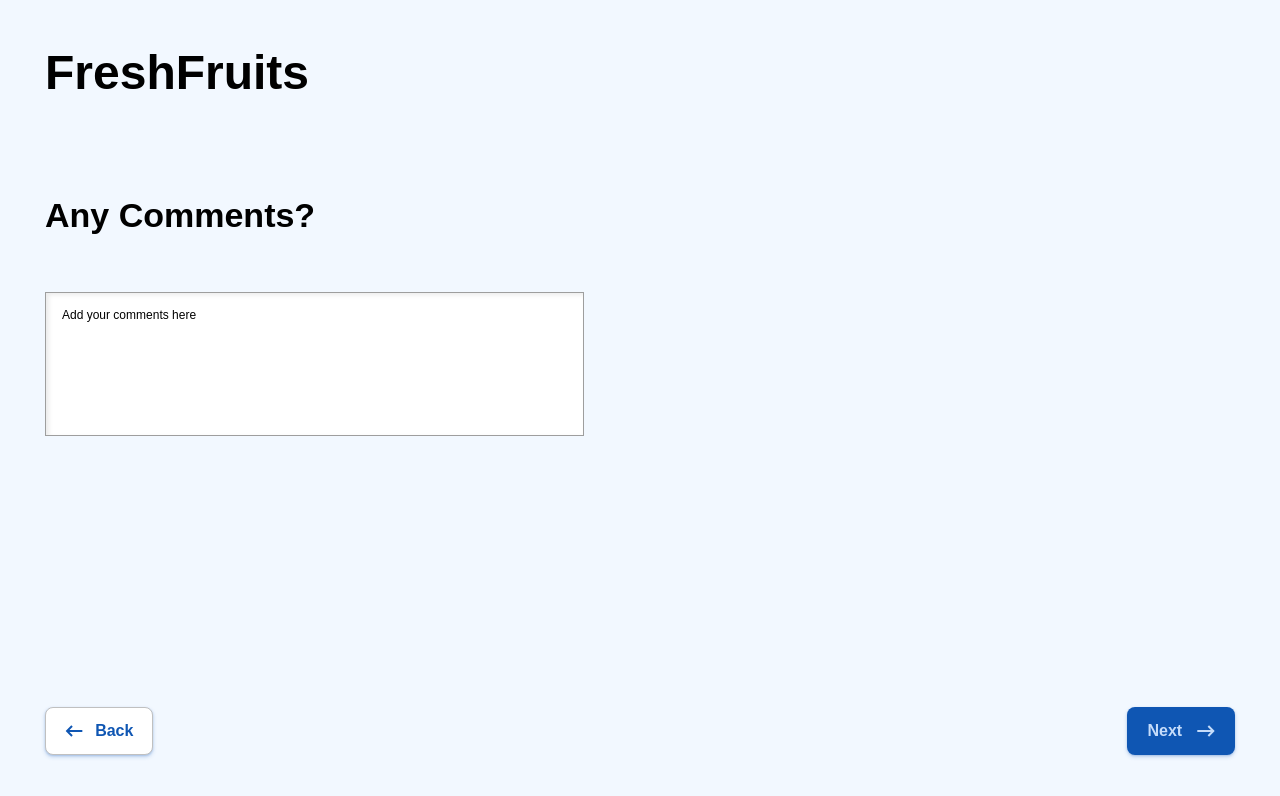
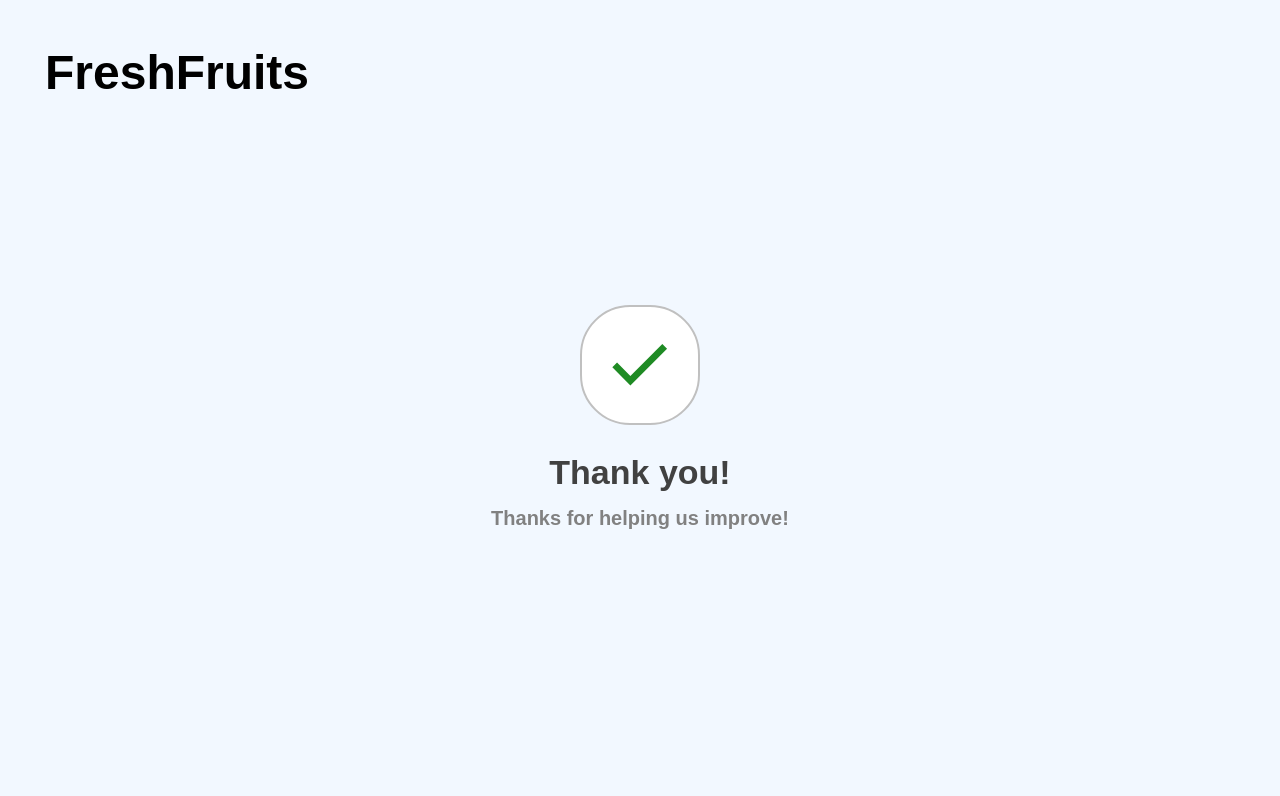
Before and after one commit to shivenigma/survey-app, a plain HTML site: page index.html in a window 1280 px wide. Drawn offline with nearby package versions, Linux system fonts and the light colour scheme.

Commit message:
Finished thanks you screen designs and added separators for sections in the stylesheet

```diff
--- a/assets/styles.css
+++ b/assets/styles.css
@@ -1,3 +1,4 @@
+/** Global Styles End **/
 :root {
     /* Setting root font size to make calculations easier when using rem */
     font-size: 62.5%;
@@ -72,6 +73,10 @@ svg {
     font-size: 4.8rem;
     margin: 0;
 }
+
+/** Global Styles End **/
+
+/** Welcome screen Start **/
 .welcome {
     display: flex;
     flex-direction: column;
@@ -92,6 +97,11 @@ svg {
     font-weight: 700;
     margin: 5px 0 20px 0;
 }
+
+/** Welcome Screens End **/
+
+
+/** Survey screens start **/
 .survey {
     flex-grow: 1;
     padding-top: 68px;
@@ -164,3 +174,36 @@ svg {
     flex-direction: row;
     justify-content: space-between;
 }
+/** Survey screens End **/
+
+/** Thanks screen starts **/
+.thanks {
+    flex-grow: 1;
+    display: flex;
+    flex-direction: column;
+    align-items: center;
+    justify-content: center;
+}
+.thanks__icon {
+    width: 120px;
+    height: 120px;
+    background: var(--color-secondary);
+    border: 2px solid rgba(192, 192, 192, 1);
+    border-radius: 50px;
+    display: flex;
+    align-items: center;
+    justify-content: center;
+}
+.thanks__title {
+    font-size: 3.4rem;
+    font-weight: 600;
+    color: #414141;
+    margin-bottom: 15px;
+}
+.thanks__subtitle {
+    font-size: 2rem;
+    font-weight: 600;
+    color: #818181;
+    margin-top: 0;
+}
+/** Thanks screen end **/
--- a/index.html
+++ b/index.html
@@ -28,31 +28,37 @@
                 <img class="button__icon" src="assets/icons/arrow-right.svg" alt="arrow right" role="none" onload="replaceWithInlineSVG(this)">
             </button>
         </div>-->
-    <div class="survey">
+    <!--<div class="survey">
         <h2 class="survey__question">Any Comments?</h2>
-        <!--<div class="survey__answer survey__answer&#45;&#45;toggle">
+        <div class="survey__answer survey__answer&#45;&#45;toggle">
             <input type="radio" checked id="great" name="answer" value="great">
             <label for="great">Great</label>
             <input type="radio" id="okay" name="answer" value="okay">
             <label for="okay">Not So Great</label>
             <input type="radio" id="awful" name="answer" value="awful">
             <label for="awful">Awful</label>
-        </div>-->
-        <div class="survey__answer survey__answer--text">
+        </div>
+        <div class="survey__answer survey__answer&#45;&#45;text">
             <textarea name="comments" id="comments" cols="70" rows="8" placeholder="Add your comments here"></textarea>
         </div>
-
-    </div>
-        <nav class="actions">
-            <button type="button" class="button button--secondary">
+    </div>-->
+        <!--<nav class="actions">
+            <button type="button" class="button button&#45;&#45;secondary">
                 <img class="button__icon" src="assets/icons/arrow-left.svg" alt="arrow right" role="none" onload="replaceWithInlineSVG(this)">
                 <span>Back</span>
             </button>
-            <button type="button" class="button button--primary">
+            <button type="button" class="button button&#45;&#45;primary">
                 <span>Next</span>
                 <img class="button__icon" src="assets/icons/arrow-right.svg" alt="arrow right" role="none" onload="replaceWithInlineSVG(this)">
             </button>
-        </nav>
+        </nav>-->
+        <div class="thanks">
+            <div class="thanks__icon">
+                <img src="assets/icons/tick.svg" alt="tick mark">
+            </div>
+            <h2 class="thanks__title">Thank you!</h2>
+            <h3 class="thanks__subtitle">Thanks for helping us improve!</h3>
+        </div>
     </div>
 </body>
 </html>
```
Also changed, not shown: assets/icons/tick.svg (added).
